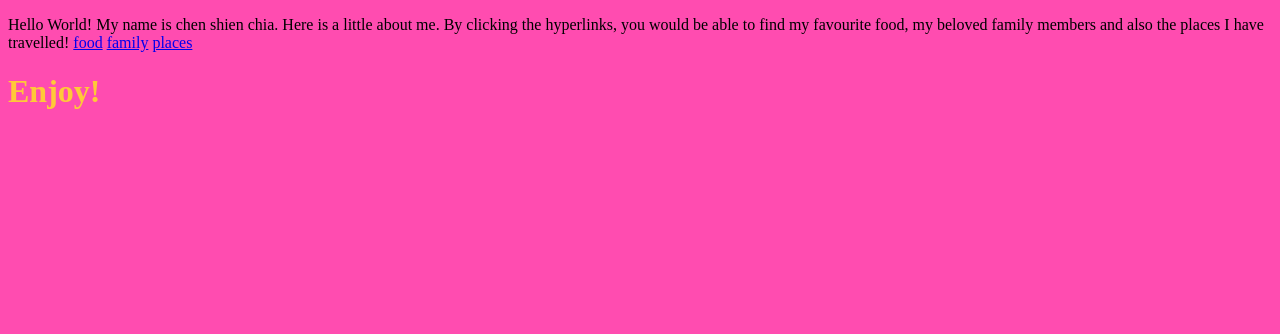
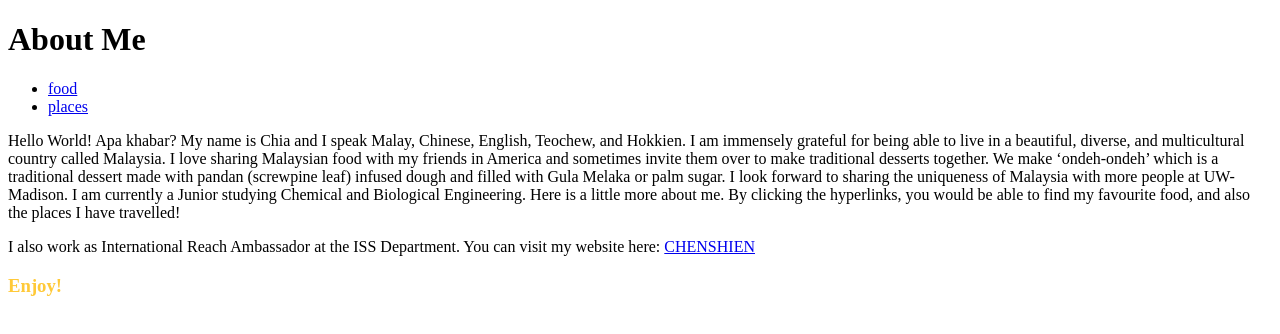
Before and after one commit to chia7cs/lis351-chia7cs.github.io, a plain HTML site: page index.html in a window 1280 px wide. Drawn offline with Linux system fonts and the light colour scheme.

Commit message:
Update index.html

```diff
--- a/index.html
+++ b/index.html
@@ -12,16 +12,24 @@
 	<!--- Code above this line will not be displayed on the browser -->
 
 	<body>
-		<HEAD><TITLE>Body Background</TITLE></HEAD>
+		<header>
+		<h1>About Me</h1>
+		<ul>
+			<li><a href="Food.html" title="Food">food</a></li>
+			<li><a href="Travel.html" title="Travel">places</a></li>
+		</ul>
+		<header>
 
-		<BODY BGCOLOR="#FF4CB0">
+		<section>
+			<main>
+		<p> Hello World! Apa khabar? My name is Chia and I speak Malay, Chinese, English, Teochew, and Hokkien. I am immensely grateful for being able to live in a beautiful, diverse, and multicultural country called Malaysia.
+			I love sharing Malaysian food with my friends in America and sometimes invite them over to make traditional desserts together. We make ‘ondeh-ondeh’ which is a traditional dessert made with pandan (screwpine leaf) infused dough and filled with Gula Melaka or palm sugar.
+			I look forward to sharing the uniqueness of Malaysia with more people at UW-Madison. I am currently a Junior studying Chemical and Biological Engineering.
+			Here is a little more about me. By clicking the hyperlinks, you would be able to find my favourite food, and also the places I have travelled!
+			<main>
+		<section>
 
-		<p> Hello World! My name is chen shien chia. Here is a little about me. By clicking the hyperlinks, you would be able to find my favourite food, my beloved family members and also the places I have travelled!
-
-
-		<a href="Food.html" title="Food">food</a>
-		<a href="Family.html" title="Family">family</a>
-		<a href="Travel.html" title="Travel">places</a>
+		<a> I also work as International Reach Ambassador at the ISS Department. You can visit my website here: <a href="https://iss.wisc.edu/staff/chia-chen-shien/"> CHENSHIEN</a>
 
 		<H1><FONT COLOR="#FFC938">Enjoy!</FONT></H1>
 
```
